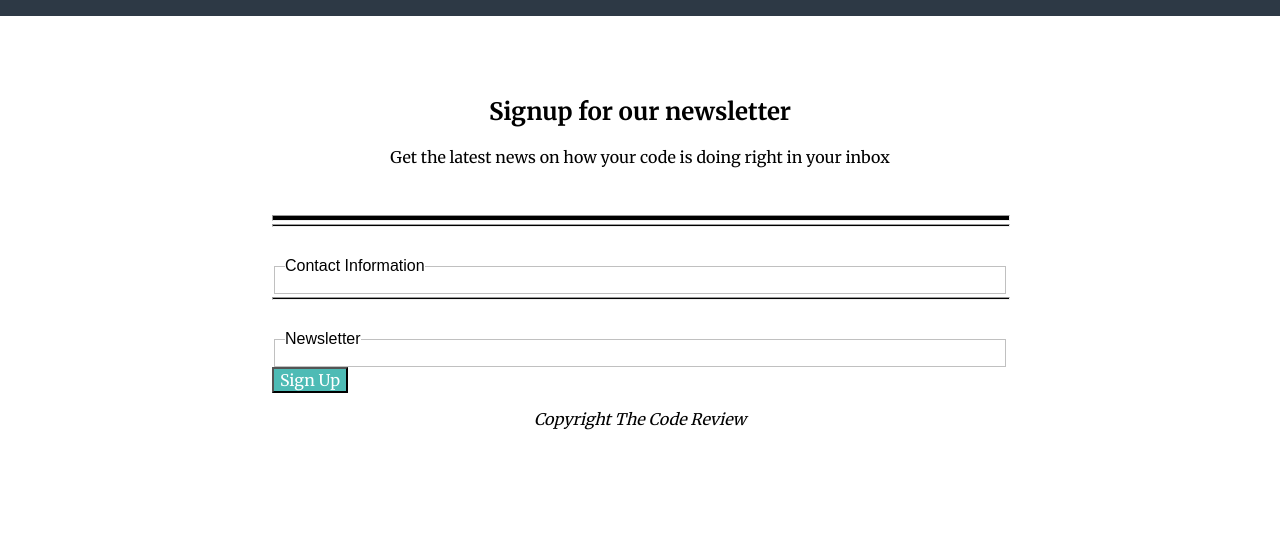
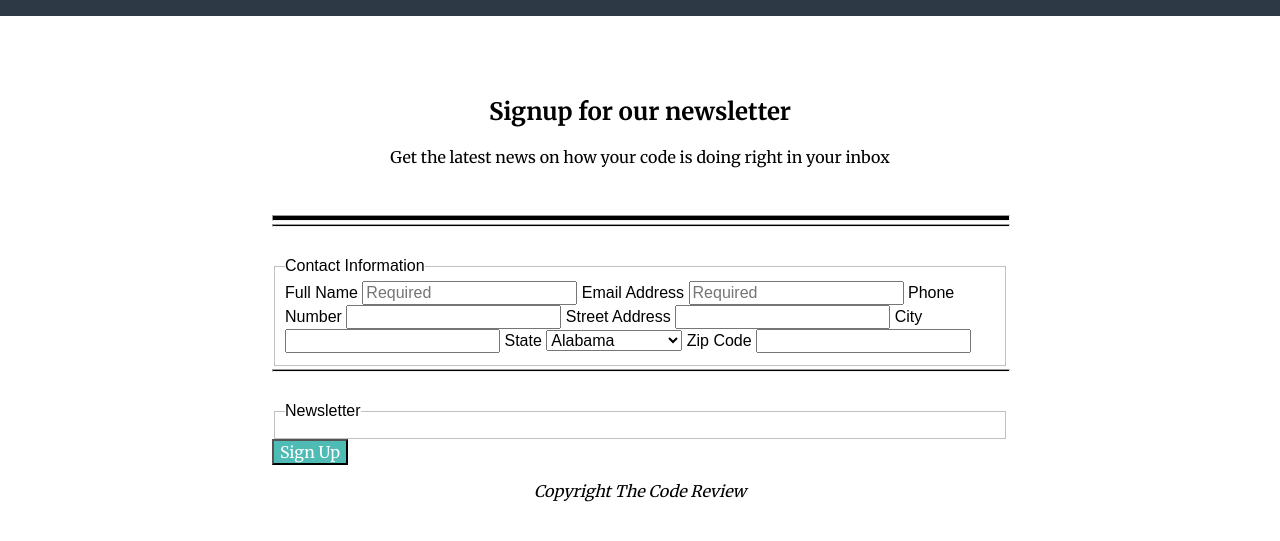
Before and after one commit to tbaotran/online_registration_form, a plain HTML site: page index.html in a window 1280 px wide. Shown: the part 99-640 px from the top of the page. Drawn offline with Linux system fonts and the light colour scheme.

Commit message:
added label and input type

```diff
--- a/css/main.css
+++ b/css/main.css
@@ -42,6 +42,8 @@ header {
   margin-bottom: 30px;
 }
 
+
+
 button {
 	color: #fff;
 	background-color: #4ebbb5;
--- a/index.html
+++ b/index.html
@@ -30,6 +30,78 @@
 
               <fieldset class="contact">
               <legend>Contact Information</legend>
+
+                <label for="name">Full Name</label>
+                <input type="text" class="placeholder" id="name" name="user_name" placeholder="Required" required>
+
+                <label for="email">Email Address</label>
+                <input type="email" class="placeholder" id="email" name="user_email" placeholder="Required" required>
+
+                 <label for="phone">Phone Number</label>
+                 <input type="tel" id="phone" name="user_phone">
+
+                 <label for="street">Street Address</label>
+                 <input type="text" id="street" name="user_street">
+
+                 <label for="city">City</label>
+                 <input type="text" id="city" name="user_city">
+
+                  <label for="state">State</label>
+                    <select id="state" name="user_state">
+                      <option value="alabama">Alabama</option>
+                      <option value="alaska">Alaska</option>
+                      <option value="arizona">Arizona</option>
+                      <option value="arkansas">Arkansas</option>
+                      <option value="california">California</option>
+                      <option value="colorado">Colorado</option>
+                      <option value="connecticut">Connecticut</option>
+                      <option value="delaware">Delaware</option>
+                      <option value="florida">Florida</option>
+                      <option value="georgia">Georgia</option>
+                      <option value="hawaii">Hawaii</option>
+                      <option value="idaho">Idaho</option>
+                      <option value="illinois">Illinois</option>
+                      <option value="indiana">Indiana</option>
+                      <option value="iowa">Iowa</option>
+                      <option value="kansas">Kansas</option>
+                      <option value="kentucky">Kentucky</option>
+                      <option value="louisiana">Louisiana</option>
+                      <option value="maine">Maine</option>
+                      <option value="massachusetts">Massachusetts</option>
+                      <option value="michigan">Michigan</option>
+                      <option value="minnesota">Minnesota</option>
+                      <option value="mississippi">Mississippi</option>
+                      <option value="missouri">Missouri</option>
+                      <option value="montana">Montana</option>
+                      <option value="nebraska">Nebraska</option>
+                      <option value="nevada">Nevada</option>
+                      <option value="new-hampshire">New Hampshire</option>
+                      <option value="new-jersey">New Jersey</option>
+                      <option value="new-mexico">New Mexico</option>
+                      <option value="new-york">New York</option>
+                      <option value="north-carolina">North Carolina</option>
+                      <option value="north-dakota">North Dakota</option>
+                      <option value="ohio">Ohio</option>
+                      <option value="oklahoma">Oklahoma</option>
+                      <option value="oregon">Oregon</option>
+                      <option value="pennsylvania">Pennsylvania</option>
+                      <option value="rhode-island">Rhode Island</option>
+                      <option value="south-carolina">South Carolina</option>
+                      <option value="south-dakota">South Dakota</option>
+                      <option value="tennessee">Tennessee</option>
+                      <option value="texas">Texas</option>
+                      <option value="utah">Utah</option>
+                      <option value="Vermont">Vermont</option>
+                      <option value="virginia">Virginia</option>
+                      <option value="washington">Washington</option>
+                      <option value="west-virginia">West Virginia</option>
+                      <option value="wisconsin">Wisconsin</option>
+                      <option value="wyoming">Wyoming</option>
+                    </select>
+
+                  <label for="zip">Zip Code</label>
+                  <input type="text" id="zip" name="user_zip">
+
               </fieldset>
 
         <hr class="thin-hr">
```
